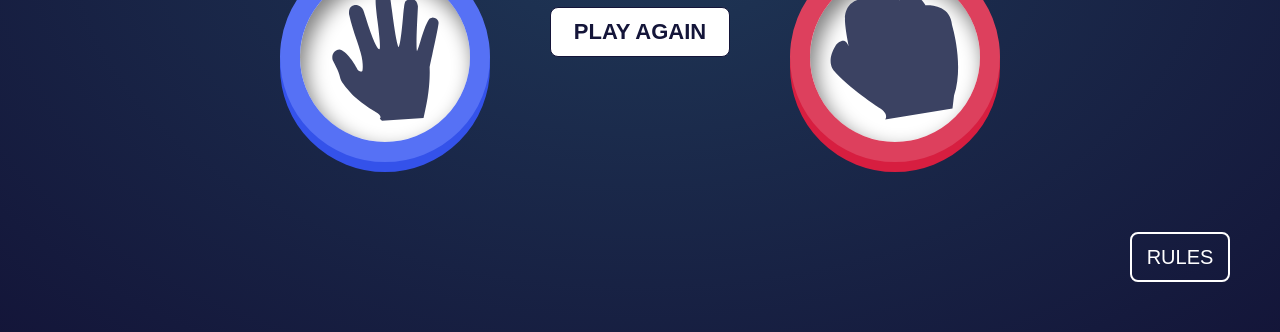
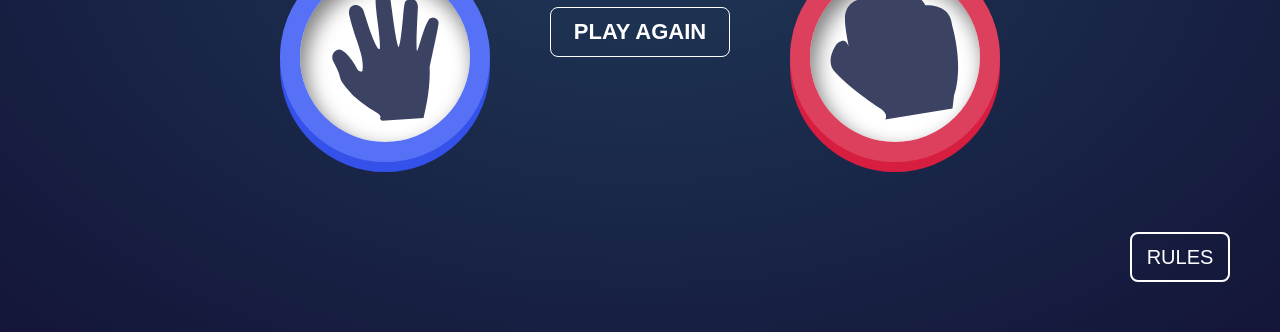
Before and after one commit to khizarq313/rock-paper-sissor, a plain HTML site: page index.html in a window 1280 px wide. Both pictures are taken after a click on the button 470 px from the left and 369 px from the top of the page. Shown: the part 468-800 px from the top of the page. Drawn offline with Linux system fonts and the light colour scheme.

Commit message:
style update on 29sept,2022.

```diff
--- a/styles.css
+++ b/styles.css
@@ -195,14 +195,14 @@ button {
 .play-again-btn {
   margin-top: 1rem;
   word-break: keep-all;
-  background-color: white;
-  color: hsl(237, 49%, 15%);
+  background-color: transparent;
+  color: white;
   width: 18rem;
   font-size: 2.2rem;
   font-weight: 600;
   border-radius: 8px;
   padding: 1rem;
-  border: 1px solid hsl(237, 49%, 15%);
+  border: 1px solid white;
 }
 
 .play-again-btn:hover,
```
